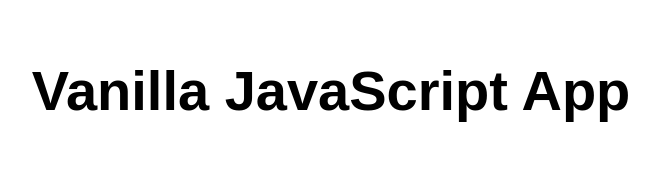
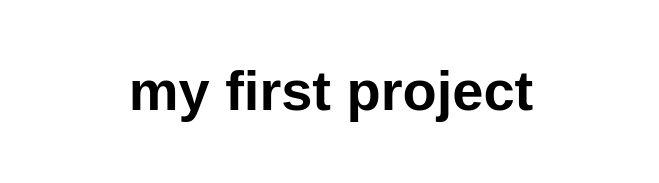
Before and after one commit to Nagalakshmi-11/project1, a website: page src/index.html in a window 1280 px wide. Shown: the whole page, without its empty margins (309-968 px from the left). Drawn offline with Linux system fonts and the light colour scheme.

Commit message:
index.html

```diff
--- a/src/index.html
+++ b/src/index.html
@@ -10,7 +10,7 @@
 
 <body>
   <main>
-    <h1>Vanilla JavaScript App</h1>
+    <h1> my first project </h1>
   </main>
 </body>
 
```
